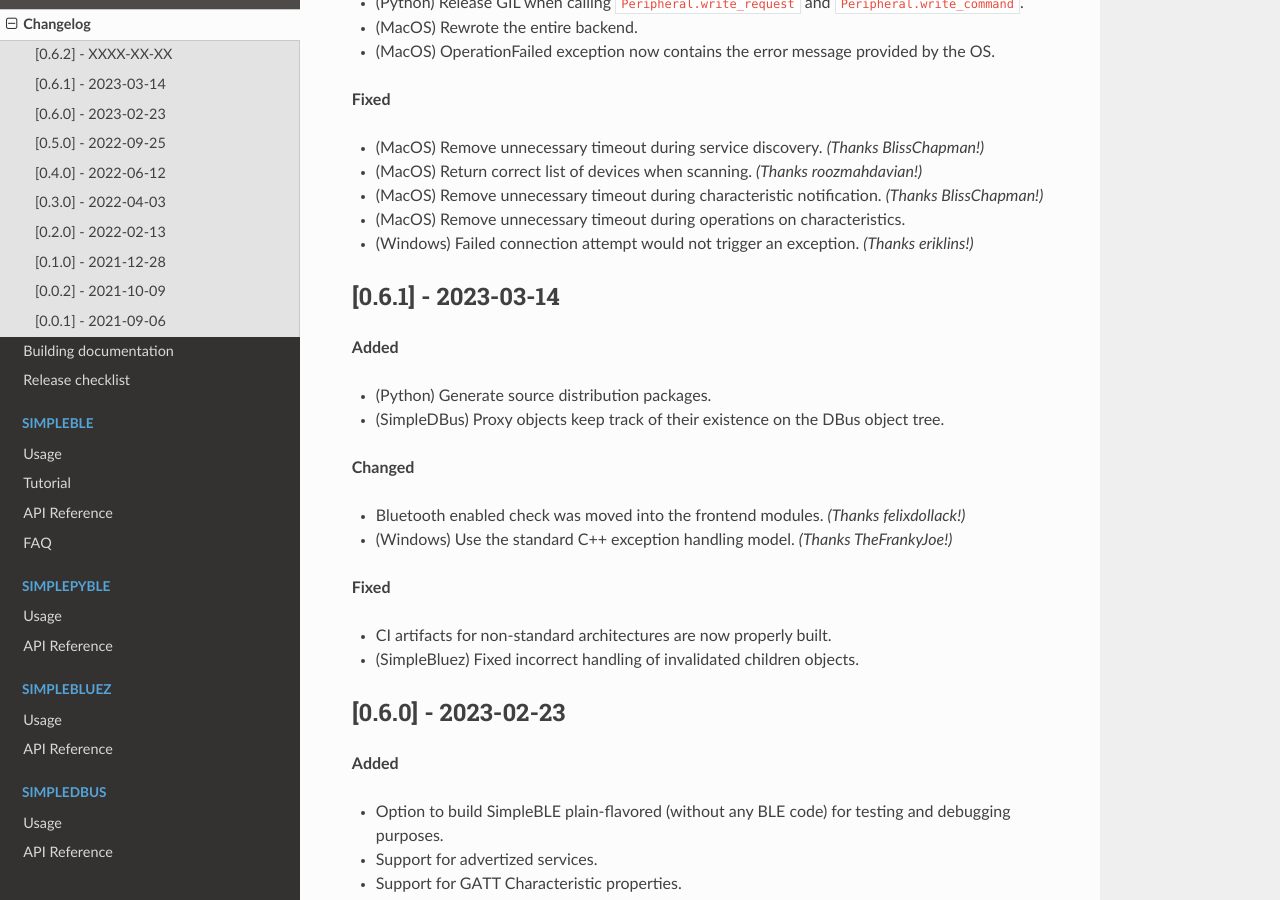
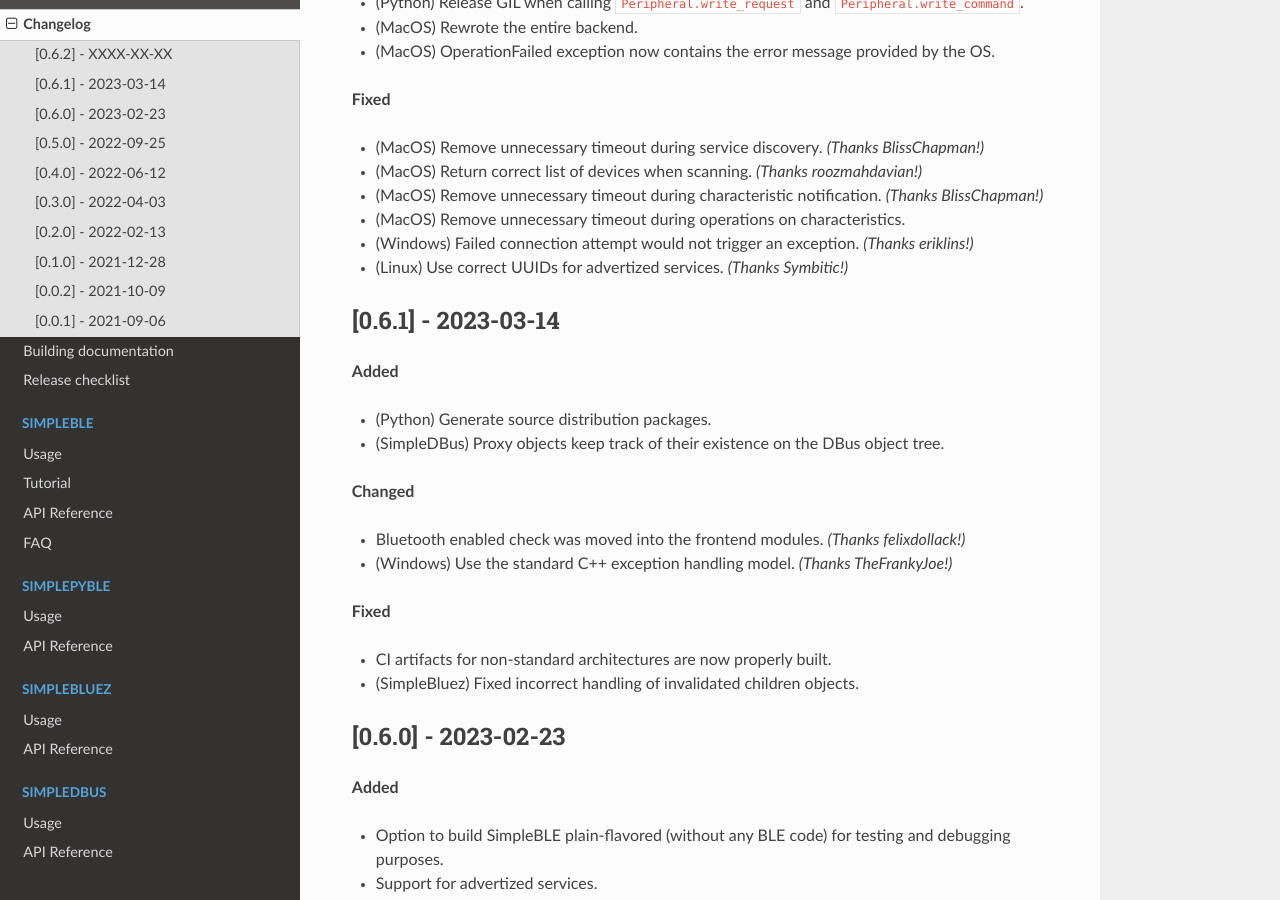
Before and after one commit to OpenBluetoothToolbox/SimpleBLE, a Sphinx documentation site: the page built from docs/changelog.rst, in a window 1280 px wide and 900 px high, scrolled down 537 px. Built offline with Sphinx 7.4.7 and the Read the Docs theme 2.0.0, drawn with Linux system fonts in a browser that asks for light colours.

Commit message:
Updated changelog

```diff
--- a/docs/changelog.rst
+++ b/docs/changelog.rst
@@ -27,6 +27,7 @@
 - (MacOS) Remove unnecessary timeout during characteristic notification. *(Thanks BlissChapman!)*
 - (MacOS) Remove unnecessary timeout during operations on characteristics.
 - (Windows) Failed connection attempt would not trigger an exception. *(Thanks eriklins!)*
+- (Linux) Use correct UUIDs for advertized services. *(Thanks Symbitic!)*
 
 
 [0.6.1] - 2023-03-14
```
